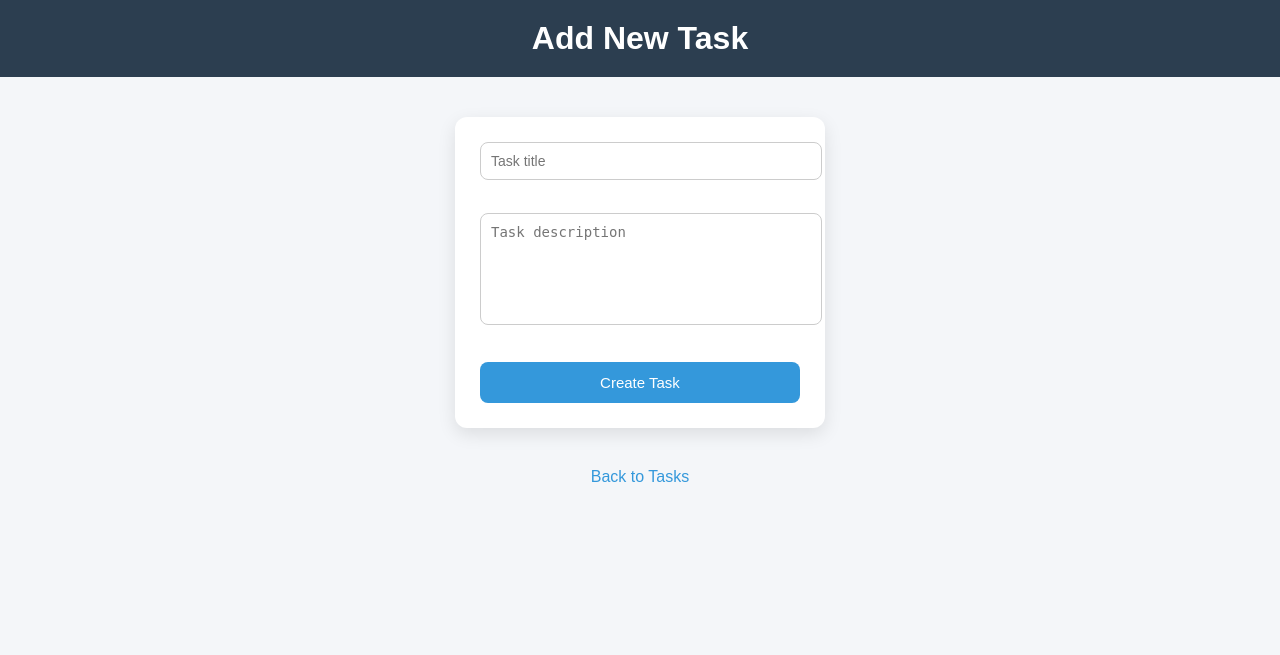
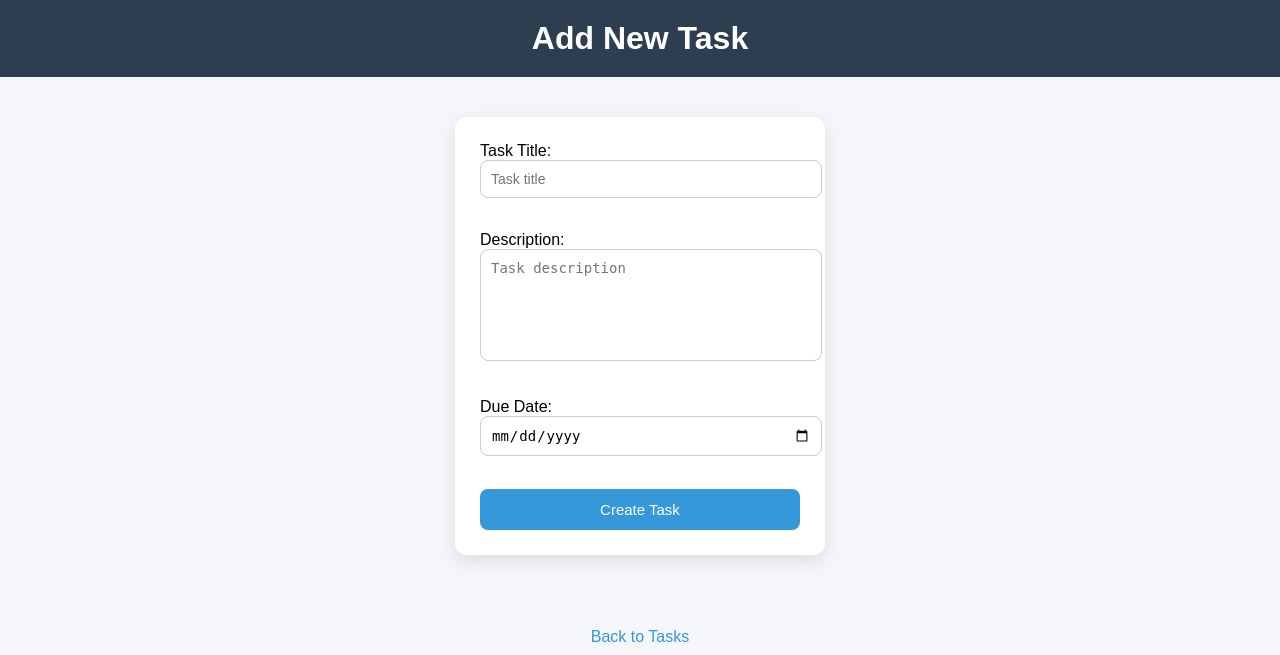
Before and after one commit to NeerajBhoir/BackendJouney, a Django app: page /tasks/add/ in a window 1280 px wide. Shown: the top 655 px of the page. Run offline with Django 5.2, Linux system fonts and the light colour scheme; the visitor is signed in with stand-in values (Sample User, id 1).

Commit message:
added due_date and created_at fields, handled migrations

```diff
--- a/config/tasks/admin.py
+++ b/config/tasks/admin.py
@@ -1,4 +1,6 @@
 from django.contrib import admin
 from .models import Task
 
-admin.site.register(Task)
+@admin.register(Task)
+class TaskAdmin(admin.ModelAdmin):
+    list_display = ('title', 'user', 'completed', 'due_date', 'created_at')
--- a/config/tasks/templates/tasks/add_task.html
+++ b/config/tasks/templates/tasks/add_task.html
@@ -13,15 +13,22 @@
 <form method="POST">
     {% csrf_token %}
 
+    <label>Task Title:</label><br>
     <input type="text" name="title" placeholder="Task title" required>
     <br><br>
 
+    <label>Description:</label><br>
     <textarea name="description" placeholder="Task description"></textarea>
+    <br><br>
+
+    <label>Due Date:</label><br>
+    <input type="date" name="due_date">
     <br><br>
 
     <button type="submit">Create Task</button>
 </form>
 
+<br>
 <a href="{% url 'tasks_home' %}">Back to Tasks</a>
 
 </body>
--- a/config/tasks/urls.py
+++ b/config/tasks/urls.py
@@ -4,4 +4,6 @@ from . import views
 urlpatterns = [
     path('', views.tasks_home, name='tasks_home'),
     path('add/', views.add_task, name='add_task'),
+    path('toggle/<int:task_id>/', views.toggle_task, name='toggle_task'),
+    path('delete/<int:task_id>/', views.delete_task, name='delete_task'),
 ]
--- a/config/tasks/views.py
+++ b/config/tasks/views.py
@@ -1,7 +1,7 @@
 from django.shortcuts import render, redirect
 from .models import Task
 from django.contrib.auth.decorators import login_required
-
+from django.shortcuts import get_object_or_404
 
 # show tasks
 @login_required
@@ -15,14 +15,28 @@ def tasks_home(request):
 def add_task(request):
     if request.method == 'POST':
         title = request.POST.get('title')
-        description = request.POST.get('description')
+        due_date = request.POST.get('due_date')
 
         Task.objects.create(
+            title=title,
             user=request.user,
-            title=title,
-            description=description,
-            completed=False
+            due_date=due_date if due_date else None
         )
         return redirect('tasks_home')
 
     return render(request, 'tasks/add_task.html')
+
+#update task
+@login_required
+def toggle_task(request, task_id):
+    task = get_object_or_404(Task, id=task_id, user=request.user)
+    task.completed = not task.completed
+    task.save()
+    return redirect('tasks_home')
+
+#delete
+@login_required
+def delete_task(request, task_id):
+    task = get_object_or_404(Task, id=task_id, user=request.user)
+    task.delete()
+    return redirect('tasks_home')
```
Also changed, not shown: config/tasks/models.py (+4 -3 lines), config/tasks/templates/tasks/task_list.html (+18 -0 lines), config/tasks/migrations/0003_task_due_date.py (added), config/tasks/migrations/0004_remove_task_description_task_created_at.py (added).
